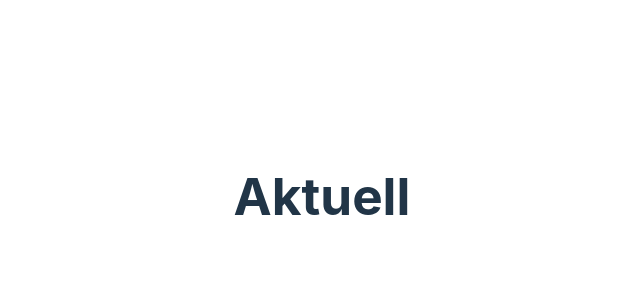
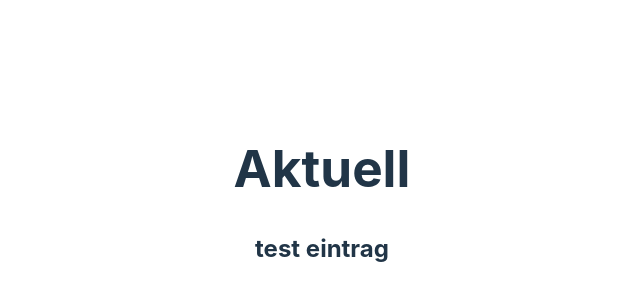
Before and after one commit to magicCicero/Pokemon_Project, a React (Vite) app: page / in a window 1280 px wide. Shown: the part 204-504 px from the top of the page, without its empty margins (318-958 px from the left). Built offline with nearby package versions, Linux system fonts and the light colour scheme.

Commit message:
test upload

```diff
--- a/src/App.jsx
+++ b/src/App.jsx
@@ -8,6 +8,7 @@ function App() {
   return (
     <>
       <h1>Aktuell</h1>
+      <h2>test eintrag</h2>
     </>
   );
 }
```
